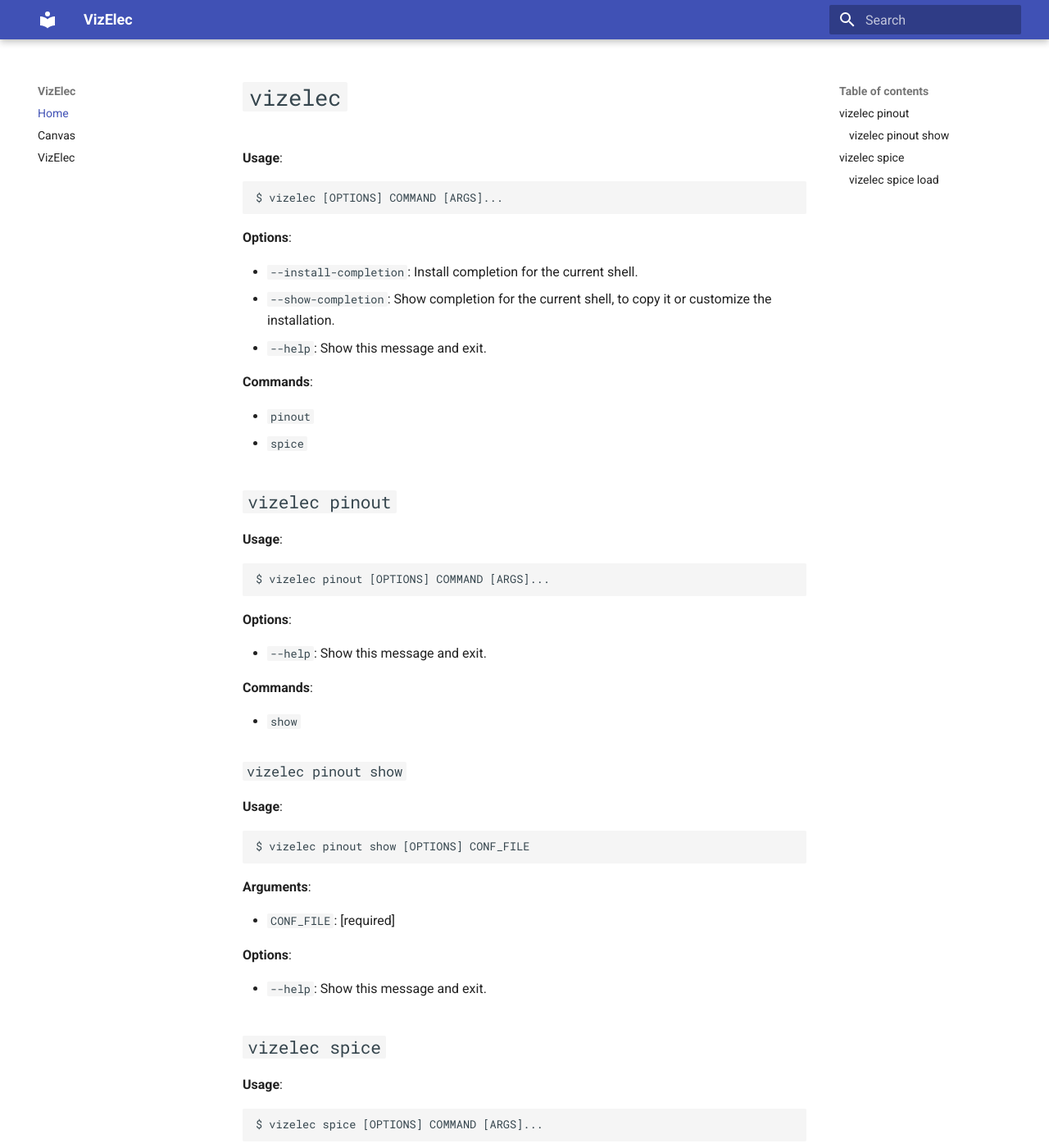
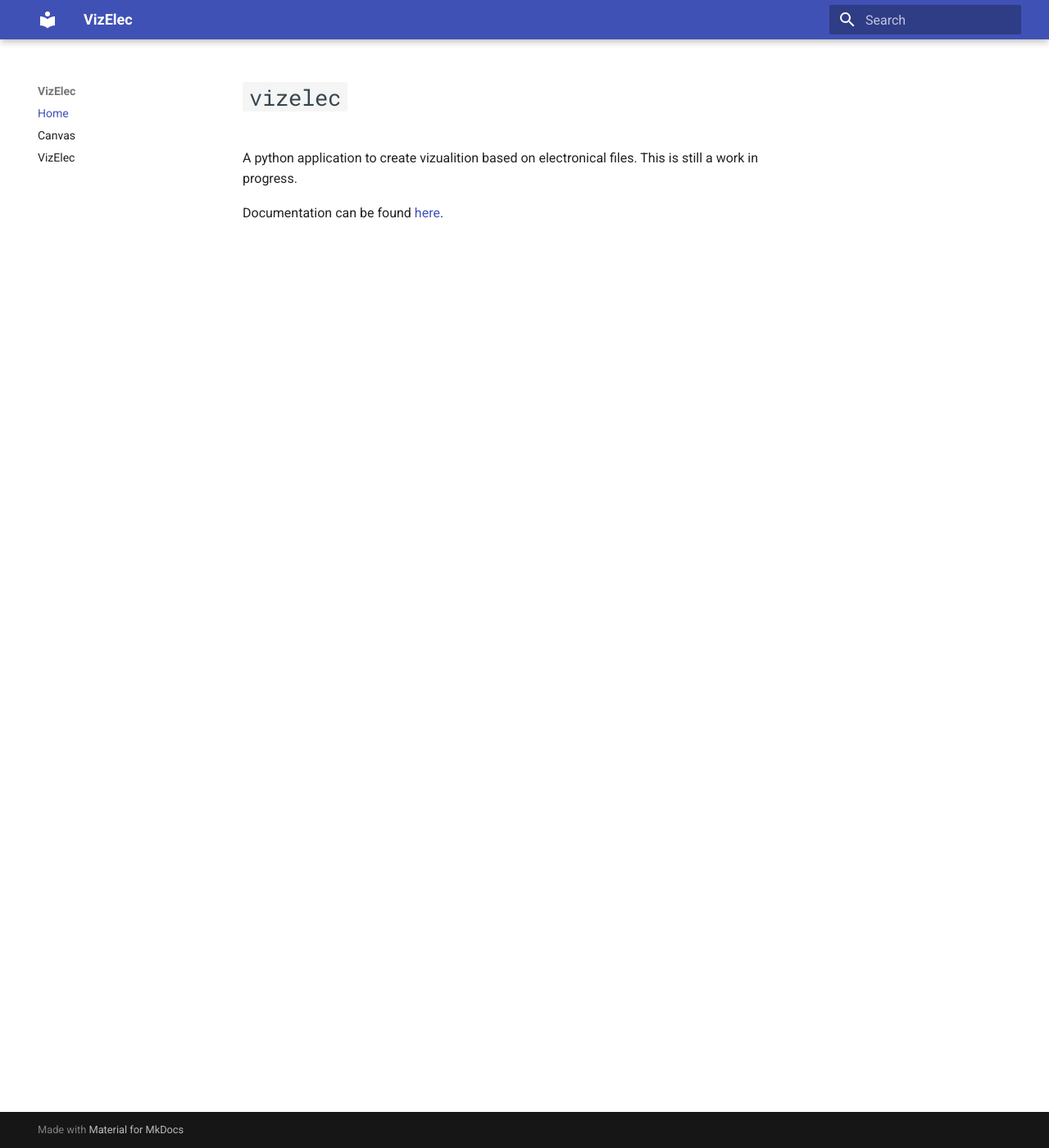
Before and after one commit to Patarimi/vizelec, an MkDocs documentation site: the page built from docs/README.md, in a window 1280 px wide and 1400 px high. Shown: the whole window at 82% size. Built offline with MkDocs 1.6.1 and Material for MkDocs 9.7.7, drawn with Linux system fonts in a browser that asks for light colours; some of the changed text lies outside the part shown.

Commit message:
Update README.md

````diff
--- a/docs/README.md
+++ b/docs/README.md
@@ -1,87 +1,6 @@
 # `vizelec`
 
-**Usage**:
+A python application to create vizualition based on electronical files.
+This is still a work in progress.
 
-```console
-$ vizelec [OPTIONS] COMMAND [ARGS]...
-```
-
-**Options**:
-
-* `--install-completion`: Install completion for the current shell.
-* `--show-completion`: Show completion for the current shell, to copy it or customize the installation.
-* `--help`: Show this message and exit.
-
-**Commands**:
-
-* `pinout`
-* `spice`
-
-## `vizelec pinout`
-
-**Usage**:
-
-```console
-$ vizelec pinout [OPTIONS] COMMAND [ARGS]...
-```
-
-**Options**:
-
-* `--help`: Show this message and exit.
-
-**Commands**:
-
-* `show`
-
-### `vizelec pinout show`
-
-**Usage**:
-
-```console
-$ vizelec pinout show [OPTIONS] CONF_FILE
-```
-
-**Arguments**:
-
-* `CONF_FILE`: [required]
-
-**Options**:
-
-* `--help`: Show this message and exit.
-
-## `vizelec spice`
-
-**Usage**:
-
-```console
-$ vizelec spice [OPTIONS] COMMAND [ARGS]...
-```
-
-**Options**:
-
-* `--help`: Show this message and exit.
-
-**Commands**:
-
-* `load`: Create a graph representation of the...
-
-### `vizelec spice load`
-
-Create a graph representation of the schematic given by schem.
-:param schem: path to a spice file.
-:param show: display the netlist as a graph
-
-**Usage**:
-
-```console
-$ vizelec spice load [OPTIONS] SCHEM
-```
-
-**Arguments**:
-
-* `SCHEM`: [required]
-
-**Options**:
-
-* `--show / --no-show`: [default: show]
-* `--help`: Show this message and exit.
+Documentation can be found [here](https://patarimi.github.io/vizelec/).
````
